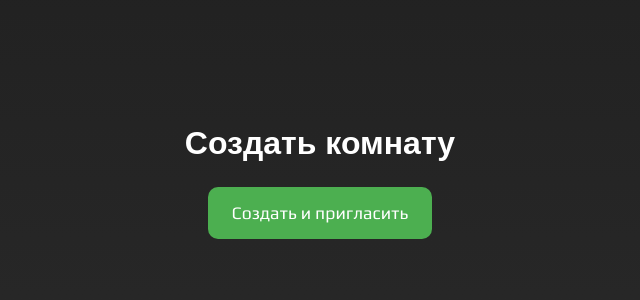
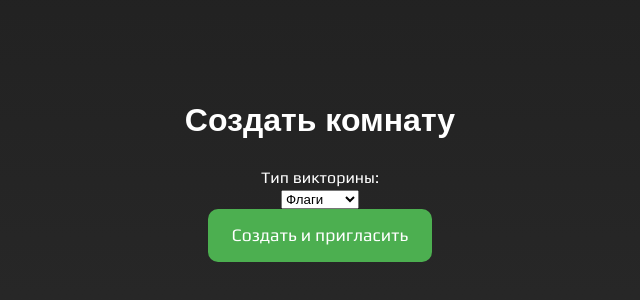
Before and after one commit to Sonenka/map-mind, a Next.js app: page /multiplayer/create in a window 1280 px wide. Shown: the part 218-518 px from the top of the page, without its empty margins (320-960 px from the left). Built offline with nearby package versions, Linux system fonts and the light colour scheme; no server answers.

Commit message:
-change contours to map -add ability to choose type of quiz for multiplayer

```diff
--- a/src/app/multiplayer/[roomId]/page.tsx
+++ b/src/app/multiplayer/[roomId]/page.tsx
@@ -2,7 +2,7 @@
 
 import { useEffect, useState } from "react";
 import { useSocket } from "@/lib/useSocket";
-import { useParams } from "next/navigation";
+import { useParams, useSearchParams  } from "next/navigation";
 import styles from "./RoomPage.module.css";
 
 type Question = {
@@ -15,7 +15,8 @@ type Question = {
 export default function RoomPage() {
   const socket = useSocket();
   const { roomId } = useParams();
-  const [quizType, setQuizType] = useState("flags");
+  const searchParams = useSearchParams();
+  const quizType = searchParams.get("quizType") || "flags";
 
   const [socketId, setSocketId] = useState<string | null>(null);
   const [players, setPlayers] = useState<string[]>([]);
--- a/src/app/multiplayer/create/page.tsx
+++ b/src/app/multiplayer/create/page.tsx
@@ -3,18 +3,33 @@
 import { useRouter } from 'next/navigation';
 import { v4 as uuidv4 } from 'uuid';
 import styles from './styles.module.css';
+import { useState } from 'react';
 
 export default function CreateRoomPage() {
   const router = useRouter();
+  const [quizType, setQuizType] = useState("flags");
 
   const handleCreateRoom = () => {
-    const roomId = uuidv4(); // случайный ID комнаты
-    router.push(`/multiplayer/${roomId}`);
+    const roomId = uuidv4();
+    router.push(`/multiplayer/${roomId}?quizType=${quizType}`);
   };
 
   return (
     <div className={styles.container}>
       <h1 className={styles.title}>Создать комнату</h1>
+
+      <label className={styles.label}>Тип викторины:</label>
+      <select
+        value={quizType}
+        onChange={(e) => setQuizType(e.target.value)}
+        className={styles.select}
+      >
+        <option value="flags">Флаги</option>
+        <option value="capitals">Столицы</option>
+        <option value="photos">Фото</option>
+        <option value="map">Карта</option>
+      </select>
+
       <button className={styles.button} onClick={handleCreateRoom}>
         Создать и пригласить
       </button>
--- a/src/app/quiz/[type]/page.tsx
+++ b/src/app/quiz/[type]/page.tsx
@@ -1,7 +1,7 @@
 import CapitalsQuiz from '@/components/QuizTypes/CapitalsQuiz';
 import FlagsQuiz from '@/components/QuizTypes/FlagsQuiz';
 import PhotosQuiz from '@/components/QuizTypes/PhotosQuiz';
-import ContoursQuiz from '@/components/QuizTypes/ContoursQuiz';
+import MapQuiz from '@/components/QuizTypes/MapQuiz';
 
 export default function QuizPage({ params }: { params: { type: string } }) {
   const { type } = params;
@@ -14,8 +14,8 @@ export default function QuizPage({ params }: { params: { type: string } }) {
         return <FlagsQuiz />;
       case 'photos':
         return <PhotosQuiz />;
-      case 'contours':
-        return <ContoursQuiz />;
+      case 'map':
+        return <MapQuiz />;
       default:
         return (
           <div style={{
--- a/src/app/single/page.tsx
+++ b/src/app/single/page.tsx
@@ -7,7 +7,7 @@ export default function Singleplayer() {
     { id: 'capitals', name: 'Столицы' },
     { id: 'flags', name: 'Флаги' },
     { id: 'photos', name: 'Фото' },
-    { id: 'contours', name: 'Контур' },
+    { id: 'map', name: 'Карта' },
   ];
 
   return (
```
Also changed, not shown: src/components/QuizTypes/ContoursQuiz.tsx (deleted, +0 -7 lines), src/components/QuizTypes/MapQuiz.tsx (added, +7 -0 lines), 1 other file (tests, documents, lock files or other folders).
